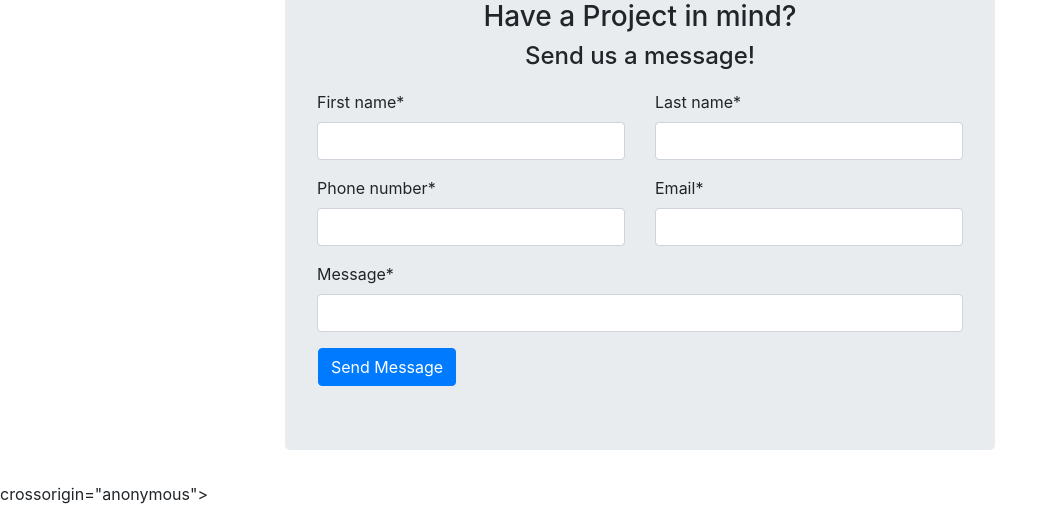
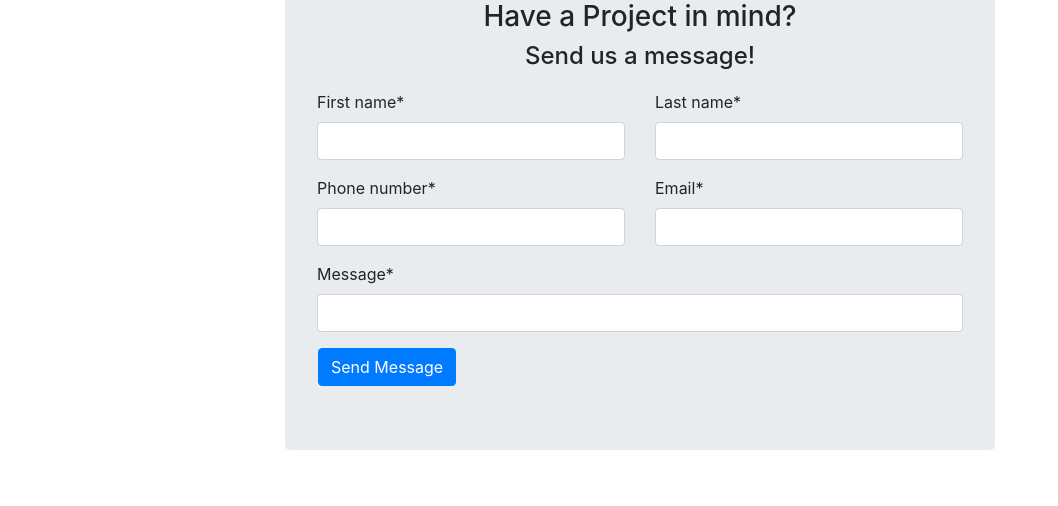
Before and after one commit to Cesargarciajr/Galetos-OrderApp-pp4, a Django app: page /contact/ in a window 1280 px wide. Shown: the part 423-929 px from the top of the page, without its empty margins (0-1058 px from the left). After the commit the page ends 873 px from the top, so only its background shows below. Run offline with Django 3.2, Linux system fonts and the light colour scheme; some libraries are stand-ins or nearby versions.

Commit message:
fixed html checker issu oen about us page

```diff
--- a/templates/base.html
+++ b/templates/base.html
@@ -79,8 +79,6 @@
             </div>
         </div>
         <script src="{% static 'js/script.js' %}"></script>
-            integrity="sha384-q8i/X+965DzO0rT7abK41JStQIAqVgRVzpbzo5smXKp4YfRvH+8abtTE1Pi6jizo"
-            crossorigin="anonymous"></script>
         <script src="https://cdn.jsdelivr.net/npm/popper.js@1.14.7/dist/umd/popper.min.js"
             integrity="sha384-UO2eT0CpHqdSJQ6hJty5KVphtPhzWj9WO1clHTMGa3JDZwrnQq4sF86dIHNDz0W1"
             crossorigin="anonymous"></script>
```
